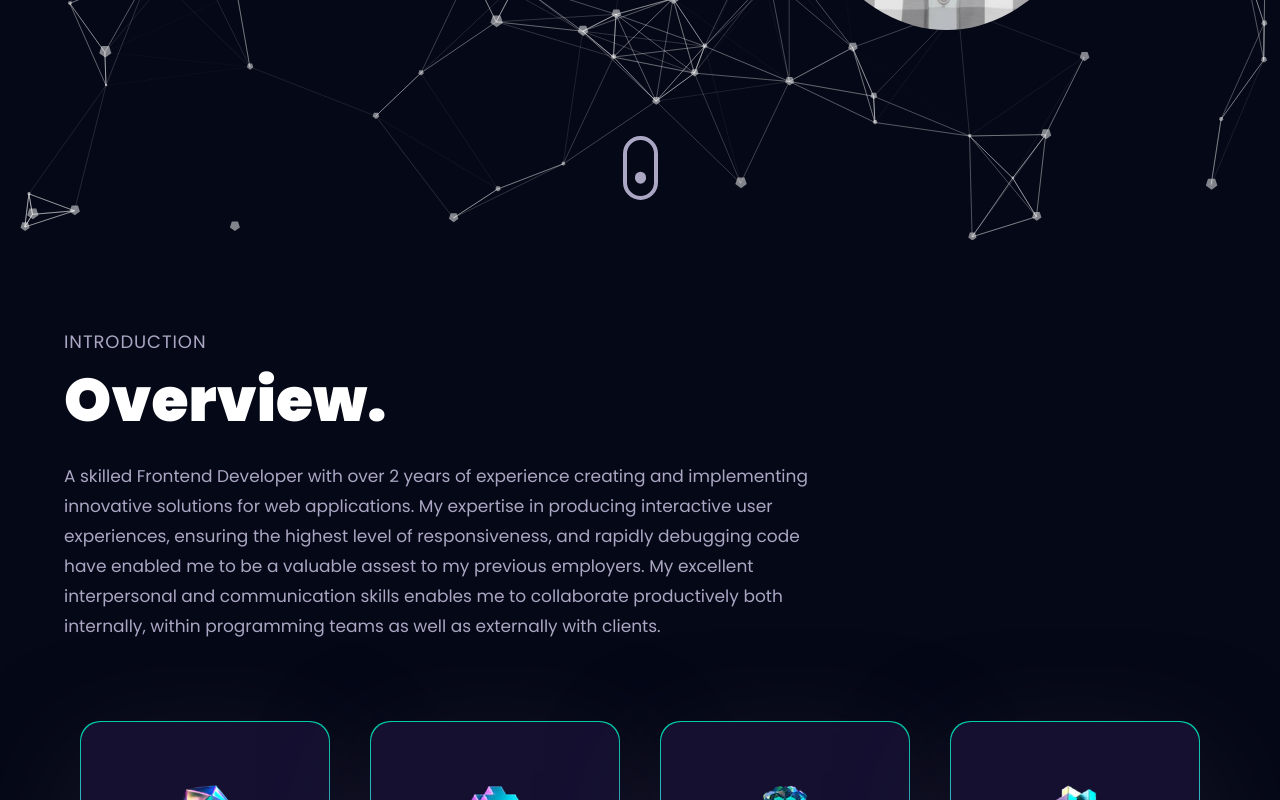
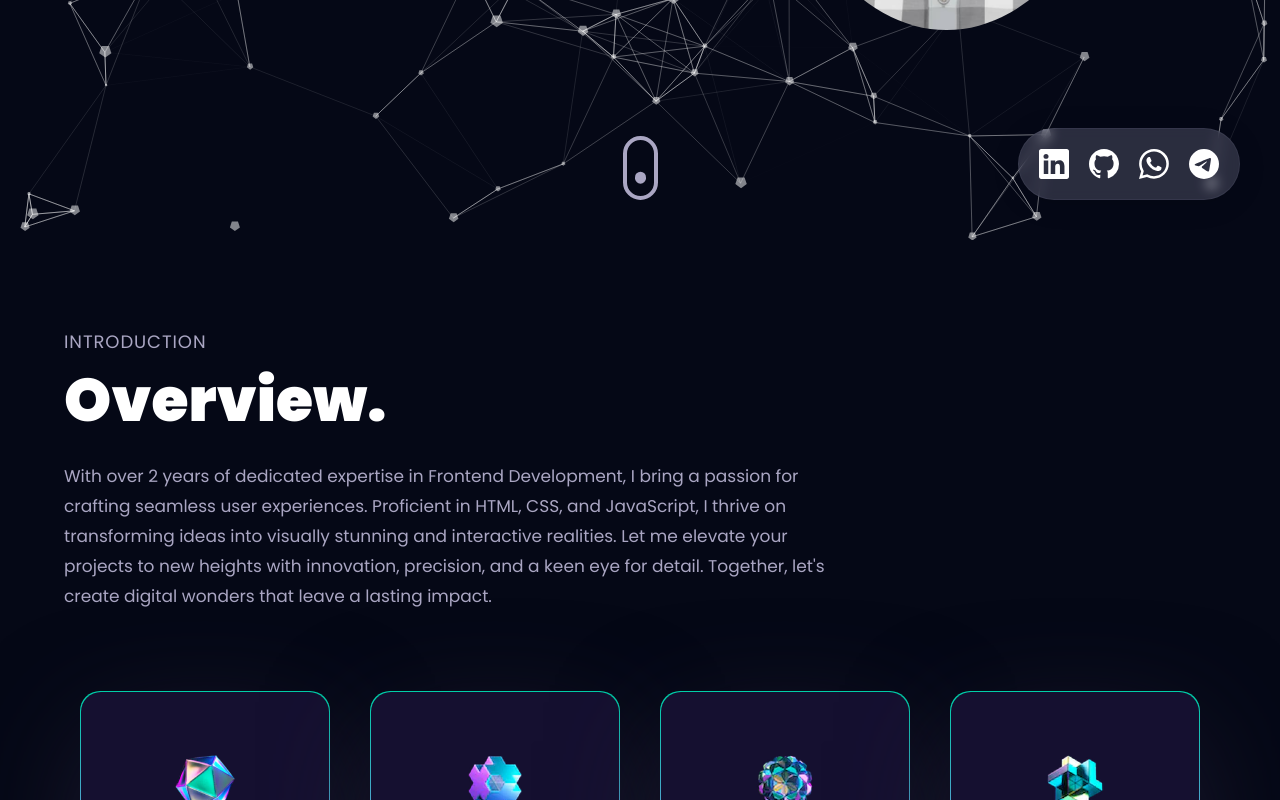
Before and after one commit to kishky101/My_portfolio, a React (Vite) app: page / in a window 1280 px wide. Shown: the part 560-1360 px from the top of the page. Built offline with nearby package versions, Linux system fonts and the light colour scheme.

Commit message:
updating portfolio links

```diff
--- a/package.json
+++ b/package.json
@@ -11,18 +11,16 @@
   },
   "dependencies": {
     "@emailjs/browser": "^3.11.0",
-    "@react-three/drei": "^9.78.2",
-    "@react-three/fiber": "^8.13.5",
     "framer-motion": "^10.12.21",
     "maath": "^0.7.0",
     "react": "^18.2.0",
     "react-dom": "^18.2.0",
+    "react-icons": "^4.10.1",
     "react-particles": "^2.11.0",
     "react-router-dom": "^6.14.1",
     "react-tilt": "^1.0.2",
     "react-type-animation": "^3.1.0",
     "react-vertical-timeline-component": "^3.6.0",
-    "three": "^0.154.0",
     "tsparticles-slim": "^2.11.0"
   },
   "devDependencies": {
--- a/src/App.jsx
+++ b/src/App.jsx
@@ -8,12 +8,12 @@ const App = () => {
 
     return (
         <BrowserRouter>
-            <div className="relative z-0 bg-primary">
+            <div className="relative bg-primary">
                 <div className="relative bg-hero-pattern bg-cover bg-no-repeat bg-center">
                     <Navbar />
                     <Hero />
                 </div>
-                <div className="bg-primary z-[100]">
+                <div className="bg-primary z-0">
                     <About />
                     <Experience />
                     <Tech />
--- a/src/components/About.jsx
+++ b/src/components/About.jsx
@@ -5,7 +5,7 @@ import { Tilt } from "react-tilt";
 import { motion } from "framer-motion";
 
 import { styles } from "../styles";
-import { services } from "../constants";
+import { services, links } from "../constants";
 import { fadeIn, textVariant } from "../utils/motion";
 import { SectionWrapper } from "../hoc";
 
@@ -42,13 +42,29 @@ const About = () => {
         <h2 className={styles.sectionHeadText}>Overview.</h2>
       </motion.div>
 
-      <motion.p
-        variants={fadeIn("", "", 0, 0.2)}
-        className="mt-4 text-secondary text-[17px] max-w-3xl leading-[30px]"
-      >
-        A skilled Frontend Developer with over 2 years of experience creating and implementing innovative solutions for web applications. My expertise in producing interactive user experiences, ensuring the highest level of responsiveness, and rapidly debugging code have enabled me to be a valuable assest to my previous employers. My excellent interpersonal and communication skills enables me to collaborate productively both internally, within programming teams as well as externally with clients.
-      </motion.p>
+      <div>
+        <motion.p
+          variants={fadeIn("", "", 0, 0.2)}
+          className="mt-4 text-secondary text-[17px] max-w-3xl leading-[30px]"
+        >
+          {/* A skilled Frontend Developer with over 2 years of experience creating and implementing innovative solutions for web applications. My expertise in producing interactive user experiences, ensuring the highest level of responsiveness, and rapidly debugging code have enabled me to be a valuable assest to my previous employers. My excellent interpersonal and communication skills enables me to collaborate productively both internally, within programming teams as well as externally with clients.  */}
+          With over 2 years of dedicated expertise in Frontend Development, I bring a passion for crafting seamless user experiences. Proficient in HTML, CSS, and JavaScript, I thrive on transforming ideas into visually stunning and interactive realities. Let me elevate your projects to new heights with innovation, precision, and a keen eye for detail. Together, let&apos;s create digital wonders that leave a lasting impact.
+        </motion.p>
 
+        <div className="fixed bottom-10 right-10 z-[100] flex items-center justify-center gap-5 links px-5 py-5 max-w-[250px]">
+          {links.map(({name, url, icon}) => (
+            <a
+              key={name}
+              href={url}
+              target="_blank"
+              rel="noreferrer"
+              className="text-[30px]"
+            >
+              {icon()}
+            </a>
+          ))}
+        </div>
+      </div>
       <div className="mt-20 flex flex-wrap gap-10 justify-center items-center">
         {services.map((service, index) => (
           <ServiceCard key={service.title} index={index} {...service} />
--- a/src/components/Hero.jsx
+++ b/src/components/Hero.jsx
@@ -11,7 +11,7 @@ const Hero = () => {
     <section className="relative w-full h-screen mx-auto overflow-hidden">
 
         <div
-          className={`${styles.paddingX} absolute inset-0 top-[120px] max-w-7xl mx-auto flex flex-row items-start gap-5 z-[1]`}
+          className={`${styles.paddingX} absolute inset-0 top-[120px] max-w-7xl mx-auto flex flex-row items-start gap-5 z-10`}
         >
           <div className="flex flex-col justify-center items-center mt-5">
             <div className="w-5 h-5 rounded-full bg-[#915eff]" />
--- a/src/components/Navbar.jsx
+++ b/src/components/Navbar.jsx
@@ -11,7 +11,7 @@ const Navbar = () => {
 
   return (
     <nav
-      className={`${styles.paddingX} w-full flex items-center py-5 fixed top-0 z-20 bg-primary z-[10000]`}
+      className={`${styles.paddingX} w-full flex items-center py-5 fixed top-0 z-[99999] bg-primary `}
     >
       <div className="w-full flex justify-between items-center max-w-7xl mx-auto">
         <Link
--- a/src/components/skill.jsx
+++ b/src/components/skill.jsx
@@ -15,7 +15,7 @@ const Skill = ({icon, name}) => {
                 repeat: Infinity,
                 repeatType: "loop",
             }}
-            className='w-20 violet-gradient skill p-3 '>
+            className='w-20 skill p-3 '>
             <img
                 src={icon}
                 alt={'imageUrl'}
--- a/src/constants/index.js
+++ b/src/constants/index.js
@@ -1,3 +1,4 @@
+import { BsLinkedin, BsGithub, BsWhatsapp, BsTelegram  } from 'react-icons/bs'
 import {
     mobile,
     backend,
@@ -239,4 +240,27 @@ import {
     },
   ];
 
-  export { services, technologies, experiences, testimonials, projects };
+  const links = [
+    {
+      name: 'Linkedin',
+      icon: BsLinkedin,
+      url: 'https://www.linkedin.com/in/kishky101/'
+    },
+    {
+      name: 'Github',
+      icon: BsGithub,
+      url: 'https://github.com/kishky101'
+    },
+    {
+      name: 'Whatsapp',
+      icon: BsWhatsapp,
+      url: 'https://wa.me/48733026916'
+    },
+    {
+      name: 'Telegram',
+      icon: BsTelegram,
+      url: 'https://t.me/+48733026916'
+    },
+  ];
+
+  export { services, technologies, experiences, testimonials, projects, links };
--- a/src/hoc/SectionWrapper.jsx
+++ b/src/hoc/SectionWrapper.jsx
@@ -10,7 +10,7 @@ const SectionWrapper = (Component, idName) => function HOC() {
             initial='hidden'
             whileInView='show'
             viewport={{once: true, amount: 0.25}}
-            className={`${styles.padding} bg-primary max-w-7xl mx-auto relative z-[100]`}
+            className={`${styles.padding} bg-primary max-w-7xl mx-auto relative z-1`}
         >
             <span className="hash-span" id={idName}>
                 &nbsp;
--- a/src/index.css
+++ b/src/index.css
@@ -206,6 +206,13 @@
 
 .skill {
   clip-path: polygon(50% 0%, 90% 20%, 100% 60%, 75% 100%, 25% 100%, 0% 60%, 10% 20%);
+  background: rgba(159, 159, 184, 0.38);
+  border-radius: 16px;
+  box-shadow: 0 4px 30px rgba(0, 0, 0, 0.1);
+  backdrop-filter: blur(0px);
+  -webkit-backdrop-filter: blur(0px);
+  /* border: 1px solid rgba(159, 159, 184, 0.77); */
+  z-index: -1;
 }
 
 .tooltip {
@@ -285,3 +292,12 @@
     transform: rotate(360deg);
   }
 }
+
+.links {
+background: rgba(169, 169, 199, 0.23);
+border-radius: 50px;
+box-shadow: 0 4px 30px rgba(0, 0, 0, 0.1);
+backdrop-filter: blur(5.9px);
+-webkit-backdrop-filter: blur(5.9px);
+border: 1px solid rgba(169, 169, 199, 0.09);
+}
```
Also changed, not shown: 1 other file (tests, documents, lock files or other folders).
